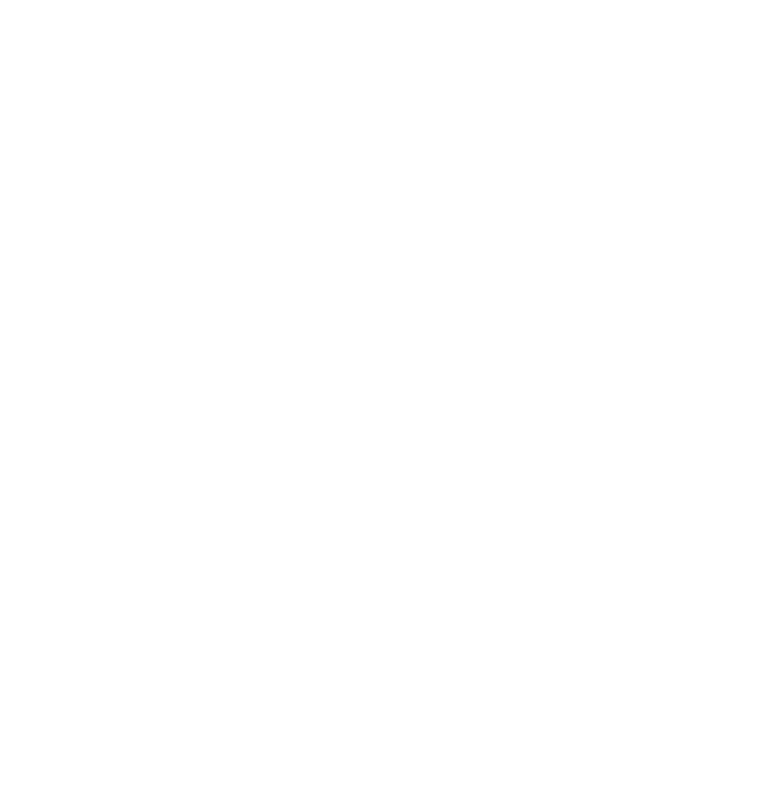
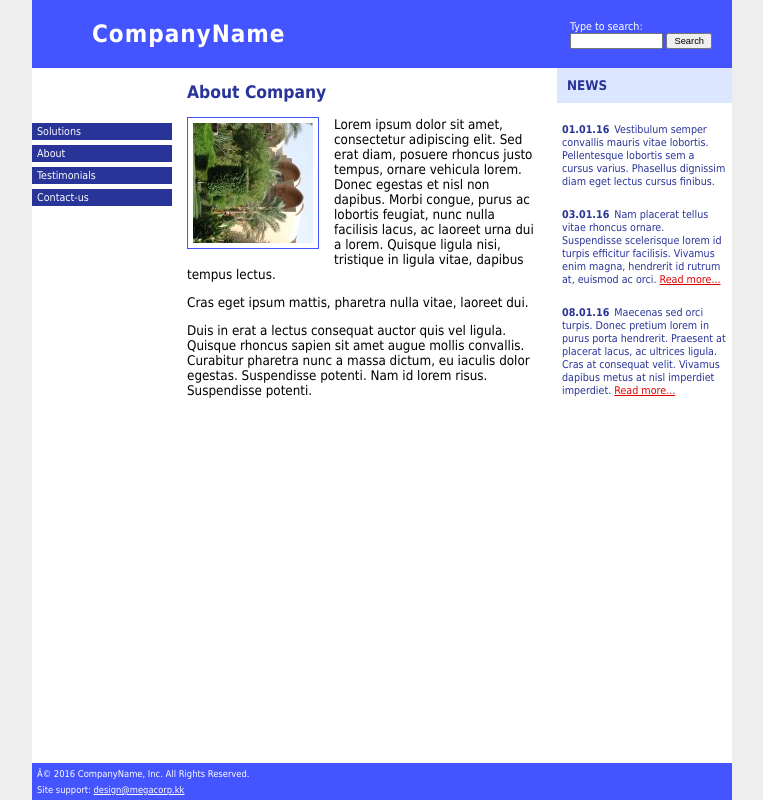
Before and after one commit to AleshaOleg/holy-grail-markup, a plain HTML site: page new/index.html in a window 1280 px wide. Shown: the whole page, without its empty margins (258-1021 px from the left). Drawn offline with Linux system fonts and the light colour scheme.

Commit message:
Finished new

```diff
--- a/new/index.html
+++ b/new/index.html
@@ -1,10 +1,82 @@
-<!DOCTYPE HTML PUBLIC "-//W3C//DTD HTML 4.01//EN" "http://www.w3.org/TR/html4/strict.dtd">
+<!DOCTYPE html>
 <html>
   <head>
     <title>Holy Grail Markup</title>
     <link rel="stylesheet" href="style.css">
   </head>
   <body>
-
+    <div class="l-static">
+    	<div class="title">
+			<h1 class="title-text">CompanyName</h1>
+    		<form class="title-search">
+    			<label class="title-search-text">Type to search:
+    				<input class="title-search-field" type="search">
+    			</label>
+    			<button class="title-search-button" type="submit">Search</button>
+    		</form>
+    	</div>
+    	<div class="main">
+			<ul class="nav">
+				<li class="nav-item">
+					<a class="nav-link" href="#">Solutions</a>
+				</li>
+				<li class="nav-item">
+					<a class="nav-link" href="#">About</a>
+				</li>
+				<li class="nav-item">
+					<a class="nav-link" href="#">Testimonials</a>
+				</li>
+				<li class="nav-item">
+					<a class="nav-link" href="#">Contact-us</a>
+				</li>
+			</ul>
+    		<div class="content">
+    			<h2 class="content-title">About Company</h2>
+    			<div class="content-article">
+    				<img class="content-article-image" src="imgpsh_fullsize.jpg" alt="">
+    				<p class="content-article-text">Lorem ipsum dolor sit amet,
+    				consectetur adipiscing elit. Sed erat diam, posuere rhoncus
+    				justo tempus, ornare vehicula lorem. Donec egestas et nisl
+    				non dapibus. Morbi congue, purus ac lobortis feugiat, nunc
+    				nulla facilisis lacus, ac laoreet urna dui a lorem. Quisque
+    				ligula nisi, tristique in ligula vitae, dapibus tempus lectus.</p>
+    				<p class="content-article-text">Cras eget ipsum mattis, pharetra
+    				nulla vitae, laoreet dui.</p>
+    				<p class="content-article-text">Duis in erat a lectus consequat
+    				auctor quis vel ligula. Quisque rhoncus sapien sit amet augue
+    				mollis convallis. Curabitur pharetra nunc a massa dictum, eu
+    				iaculis dolor egestas. Suspendisse potenti. Nam id lorem risus.
+    				Suspendisse potenti.</p>
+    			</div>
+    		</div>
+    		<div class="news">
+    			<div class="news-title">News</div>
+    			<div class="news-article">
+    				<h3 class="news-article-date">01.01.16</h3>
+    				<p class="news-article-text">Vestibulum semper convallis mauris vitae lobortis.
+    				Pellentesque lobortis sem a cursus varius. Phasellus
+    				dignissim diam eget lectus cursus finibus.</p>
+    			</div>
+    			<div class="news-article">
+    				<h3 class="news-article-date">03.01.16</h3>
+    				<p class="news-article-text">Nam placerat tellus vitae rhoncus
+    				ornare. Suspendisse scelerisque lorem id turpis efficitur
+    				facilisis. Vivamus enim magna, hendrerit id rutrum at, euismod
+    				ac orci. <a class="news-article-link" href="#">Read more...</a></p>
+    			</div>
+    			<div class="news-article">
+    				<h3 class="news-article-date">08.01.16</h3>
+    				<p class="news-article-text">Maecenas sed orci turpis. Donec pretium lorem in purus porta
+    				hendrerit. Praesent at placerat lacus, ac ultrices ligula. Cras
+    				at consequat velit. Vivamus dapibus metus at nisl imperdiet
+    				imperdiet. <a class="news-article-link" href="#">Read more...</a></p>
+    			</div>
+    		</div>
+    	</div>
+    	<div class="footer">
+    		<div class="footer-text">Â© 2016 CompanyName, Inc. All Rights Reserved.</div>
+    		<div class="footer-text">Site support: <a class="footer-link" href="mailto:design@megacorp.kk">design@megacorp.kk</a></div>
+    	</div>
+    </div>
   </body>
 </html>
--- a/new/style.css
+++ b/new/style.css
@@ -0,0 +1,158 @@
+html {
+	height: 100%;
+}
+
+body {
+	height: 100%;
+	margin: 0;
+	padding: 0;
+	background: #EEE;
+	font: 10pt Tahoma, Sans-Serif;
+}
+
+.l-static {
+	width: 700px;
+	min-height: 100%;
+	margin: 0 auto;
+	background: #FFF;
+}
+
+.title {
+	padding: 20px;
+	background: #45F;
+}
+
+.title-text {
+	display: inline-block;
+	margin: 0;
+    padding-left: 40px;
+	color: #FFF;
+	font-size: 180%;
+    letter-spacing: 1px;
+}
+
+.title-search {
+    display: inline-block;
+    float: right;
+    font-size: 80%;
+}
+
+.title-search-text {
+    display: inline-block;
+	color: #FFF;
+}
+
+.title-search-field {
+	width: 10em;
+	display: block;
+	font-size: 7pt;
+}
+
+.title-search-button {
+	display: inline-block;
+	font-size: 7pt;
+}
+
+.main {
+	min-height: 100%;
+}
+
+.nav {
+	float: left;
+	width: 140px;
+	margin: 50px 0;
+	padding: 0;
+	list-style-type: none;
+}
+
+.nav-link {
+	font-size: 80%;
+	display: block;
+    margin: 5px 0;
+    padding: 2px 5px;
+    background: #293499;
+	text-decoration: none;
+	color: #FFF;
+}
+
+.nav-link:hover {
+	background: #D00;
+}
+
+.content {
+	width: 355px;
+	float: left;
+	padding: 0 15px;
+}
+
+.content-title {
+	font-size: 130%;
+	color: #293499;
+}
+
+.content-article {
+
+}
+
+.content-article-image {
+	float: left;
+    padding: 5px;
+    border: 1px solid #45F;
+    margin: 0 15px 15px 0;
+}
+
+.content-article-text {
+
+}
+
+.news {
+	width: 175px;
+	float: left;
+}
+
+.news-title {
+	background: #DDE6FF;
+	text-transform: uppercase;
+    font-weight: bold;
+    color: #293499;
+    margin: 0 0 20px 0;
+    padding: 10px;
+}
+
+.news-article {
+	margin: 20px 5px;
+	font-size: 80%;
+}
+
+.news-article-date {
+    color: #293499;
+    font-size: 100%;
+    font-weight: bold;
+    float: left;
+    margin: 0 5px 0 0;
+}
+
+.news-article-text {
+	color: #293499;
+}
+
+.news-article-link {
+    color: #D00;
+}
+
+.footer {
+    position: absolute;
+    bottom: 0;
+    width: 700px;
+    background: #45F;
+    color: #FFF;
+}
+
+.footer-text {
+	font-size: 70%;
+	margin: 5px;
+}
+
+.footer-link {
+	color: #FFF;
+}
```
